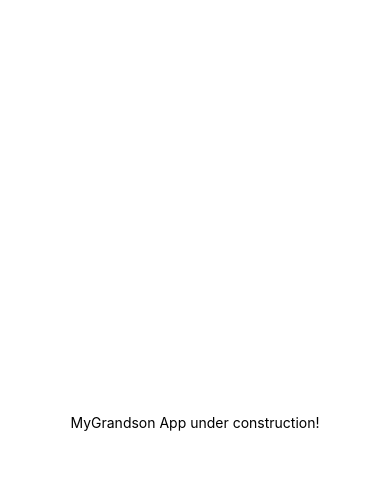
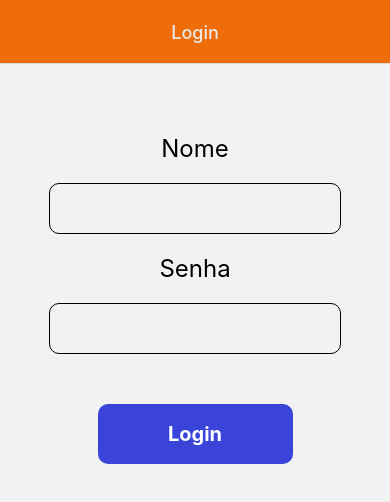
Before and after one commit to MarceloDCarmo/MyGrandson_App, a React Native app: screen / in a window 390 px wide. Shown: the top 502 px of the page. Built offline with nearby package versions, Linux system fonts and the light colour scheme.

Commit message:
Routes structure, API connection and simple login page

```diff
--- a/App.tsx
+++ b/App.tsx
@@ -1,20 +1,26 @@
 import { StatusBar } from 'expo-status-bar';
 import { StyleSheet, Text, View } from 'react-native';
+import { Routes } from './src/routes'
 
 export default function App() {
-  return (
-    <View style={styles.container}>
-      <Text>MyGrandson App under construction!</Text>
-      <StatusBar style="auto" />
-    </View>
-  );
+  return(
+    <Routes />
+  )
 }
 
-const styles = StyleSheet.create({
-  container: {
-    flex: 1,
-    backgroundColor: '#fff',
-    alignItems: 'center',
-    justifyContent: 'center',
-  },
-});
+//   return (
+//     <View style={styles.container}>
+//       <Text>MyGrandson App under construction!</Text>
+//       <StatusBar style="auto" />
+//     </View>
+//   );
+// }
+
+// const styles = StyleSheet.create({
+//   container: {
+//     flex: 1,
+//     backgroundColor: '#fff',
+//     alignItems: 'center',
+//     justifyContent: 'center',
+//   },
+// });
--- /dev/null
+++ b/src/api/api.ts
@@ -0,0 +1,12 @@
+import axios from 'axios'
+
+type AxiosResponse = {
+        token: string,
+        expires_in: string
+}
+
+const api = axios.create({
+    baseURL: 'https://my-grandson.herokuapp.com/'
+})
+
+export { api, AxiosResponse }
--- /dev/null
+++ b/src/routes/app.routes.tsx
@@ -0,0 +1,23 @@
+import { createNativeStackNavigator } from '@react-navigation/native-stack'
+import { Login } from '../screens/Login'
+
+const { Screen, Navigator } = createNativeStackNavigator()
+
+export function AppRoutes() {
+    return (
+        <Navigator>
+            <Screen
+                name='login'
+                component={Login}
+                options={{
+                    title: 'Login',
+                    headerTitleAlign: 'center',
+                    headerStyle: {
+                        backgroundColor: '#ee6d08',
+                    },
+                    headerTintColor: '#ebebeb'
+                }}
+            />
+        </Navigator>
+    )
+}
--- /dev/null
+++ b/src/routes/index.tsx
@@ -0,0 +1,10 @@
+import { NavigationContainer } from '@react-navigation/native'
+import { AppRoutes } from './app.routes'
+
+export function Routes() {
+    return (
+        <NavigationContainer>
+            <AppRoutes />
+        </NavigationContainer>
+    )
+}
--- /dev/null
+++ b/src/screens/Login/index.tsx
@@ -0,0 +1,60 @@
+import AsyncStorage from '@react-native-async-storage/async-storage'
+import { useState } from 'react'
+import { Alert, Text, TextInput, TouchableOpacity, View } from 'react-native'
+import {api, AxiosResponse } from '../../api/api'
+import { styles } from './styles'
+
+export function Login() {
+
+    const [username, setUsername] = useState('')
+    const [password, setPassword] = useState('')
+
+    async function apiLogin(username: string, password: string) {
+        try {
+            const { data } = await api.post<AxiosResponse>("/login", {
+                username,
+                password
+            })
+
+            await AsyncStorage.setItem('accessToken', data.token)
+            await AsyncStorage.setItem('tokenExpireTime', data.expires_in)
+
+            Alert.alert("Token de acesso", "Seu token:\n" + await AsyncStorage.getItem('accessToken'))
+        } catch (error) {
+            Alert.alert("Ops! Ocorreu um erro")
+            console.error(error)
+        }
+    }
+
+    return (
+        <View style={styles.container}>
+            <Text style={styles.label}>
+                Nome
+            </Text>
+            <TextInput
+                keyboardType='default'
+                maxLength={30}
+                style={styles.textInput}
+                onChangeText={value => setUsername(value)}
+            />
+            <Text style={styles.label}>
+                Senha
+            </Text>
+            <TextInput
+                keyboardType='default'
+                secureTextEntry={true}
+                maxLength={50}
+                style={styles.textInput}
+                onChangeText={value => setPassword(value)}
+            />
+            <TouchableOpacity
+                style={styles.button}
+                onPress={() => apiLogin(username, password)}
+            >
+                <Text style={styles.buttonText}>
+                    Login
+                </Text>
+            </TouchableOpacity>
+        </View>
+    )
+}
--- /dev/null
+++ b/src/screens/Login/styles.ts
@@ -0,0 +1,36 @@
+import { StyleSheet } from 'react-native'
+
+export const styles = StyleSheet.create({
+    container: {
+        alignItems: 'center',
+        justifyContent: 'center',
+        marginTop: 70,
+    },
+    label: {
+        fontSize: 24
+    },
+    textInput: {
+        borderWidth: 1,
+        borderColor: '#000',
+        width: '75%',
+        marginVertical: 20,
+        fontSize: 24,
+        padding: 10,
+        borderRadius: 10
+    },
+    button: {
+        backgroundColor: '#3a44d9',
+        padding: 10,
+        borderRadius: 10,
+        width: '50%',
+        height: 60,
+        alignItems: 'center',
+        justifyContent: 'center',
+        marginTop: 30
+    },
+    buttonText: {
+        fontSize: 20,
+        color: '#FFF',
+        fontWeight: 'bold'
+    }
+})
```
Also changed, not shown: package.json (+7 -0 lines), src/@types/navigation.d.ts (added, +7 -0 lines), src/styles/styles.global.ts (added, +7 -0 lines), 1 other file (tests, documents, lock files or other folders).
